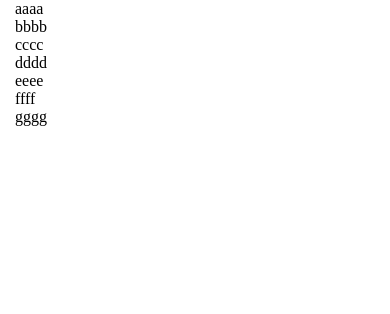
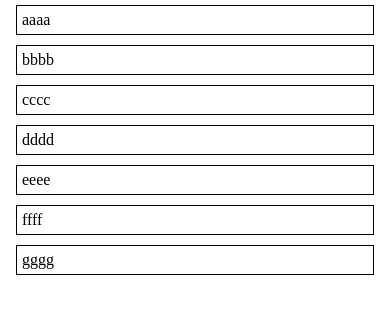
Before and after one commit to PoplarK/grocery, a plain HTML site: page responsive/responsive.html in a window 390 px wide. Drawn offline with Linux system fonts and the light colour scheme.

Commit message:
responsive - 加边框，增强视觉效果

```diff
--- a/responsive/responsive.css
+++ b/responsive/responsive.css
@@ -1,3 +1,11 @@
+/* temporary */
+.container p {
+    margin: 5px 1px;
+    padding: 5px;
+    border: 1px solid black;
+}
+/* temporary */
+
 *, *::before, *::after {
   -webkit-box-sizing: border-box;
      -moz-box-sizing: border-box;
--- a/responsive/responsive.html
+++ b/responsive/responsive.html
@@ -11,25 +11,25 @@
   <body>
     <div class="container clearfix">
       <div class="col-xs-12 col-sm-6 col-md-6 col-lg-4 col-xl-3">
-        aaaa
+        <p> aaaa </p>
       </div>
       <div class="col-xs-12 col-sm-6 col-md-6 col-lg-4 col-xl-3">
-        bbbb
+        <p> bbbb </p>
       </div>
       <div class="col-xs-12 col-sm-6 col-md-6 col-lg-4 col-xl-3">
-        cccc
+        <p> cccc </p>
       </div>
       <div class="col-xs-12 col-sm-6 col-md-6 col-lg-4 col-xl-3">
-        dddd
+        <p> dddd </p>
       </div>
       <div class="col-xs-12 col-sm-6 col-md-6 col-lg-4 col-xl-3">
-        eeee
+        <p> eeee </p>
       </div>
       <div class="col-xs-12 col-sm-6 col-md-6 col-lg-4 col-xl-3">
-        ffff
+        <p> ffff </p>
       </div>
       <div class="col-xs-12 col-sm-6 col-md-6 col-lg-4 col-xl-3">
-        gggg
+        <p> gggg </p>
       </div>
     </div>
   </body>
```
